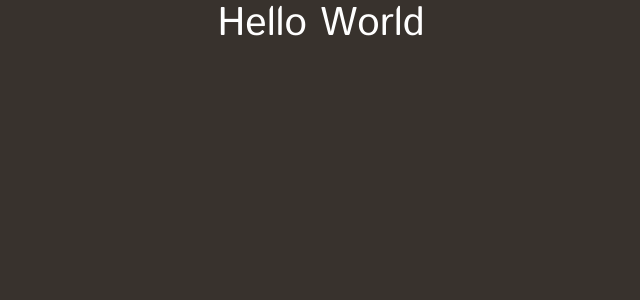
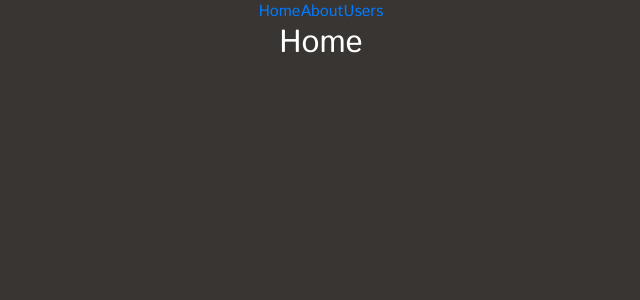
Before and after one commit to verzetem/personal-site-v2, a React (Create React App) app: page / in a window 1280 px wide. Shown: the top 300 px of the page, without its empty margins (319-959 px from the left). Built offline with nearby package versions, Linux system fonts and the light colour scheme.

Commit message:
added components folder, added Header.jsx, imported/added react-router-dom

```diff
--- a/package.json
+++ b/package.json
@@ -6,6 +6,7 @@
     "bootstrap": "^4.1.3",
     "react": "^16.6.3",
     "react-dom": "^16.6.3",
+    "react-router-dom": "^4.3.1",
     "react-scripts": "2.1.1",
     "reactstrap": "^6.5.0"
   },
--- a/src/App.css
+++ b/src/App.css
@@ -1,5 +1,5 @@
 body {
-  background-color: #38322D;
+  background-color: #383532;
   color: #FFF;
   font-family: 'Istok Web', sans-serif;
 }
--- a/src/App.js
+++ b/src/App.js
@@ -1,17 +1,44 @@
 import React, { Component } from 'react';
 import './App.css';
 import { Alert, Badge } from 'reactstrap';
+import { BrowserRouter as Router, Route, Link } from "react-router-dom";
 
 class App extends Component {
 
+// logger = () => {
+//   console.log('sefa')
+// }
+
   render() {
+
+  const Index = () => <h2>Home</h2>;
+  const About = () => <h2>About</h2>;
+  const Users = () => <h2>Users</h2>;
 
     return (
 
-      <div className="App">
-        <h1>Hello World</h1>
+      <Router>
+        <div className="App">
+          <nav>
 
-      </div>
+
+                <Link to="/">Home</Link>
+
+
+                <Link to="/about/">About</Link>
+
+
+                <Link to="/users/">Users</Link>
+
+
+          </nav>
+
+          <Route path="/" exact component={Index} />
+          <Route path="/about/" component={About} />
+          <Route path="/users/" component={Users} />
+
+        </div>
+      </Router>
 
     );
   }
```
Also changed, not shown: src/components/Header.jsx (added, +14 -0 lines), 1 other file (tests, documents, lock files or other folders).
